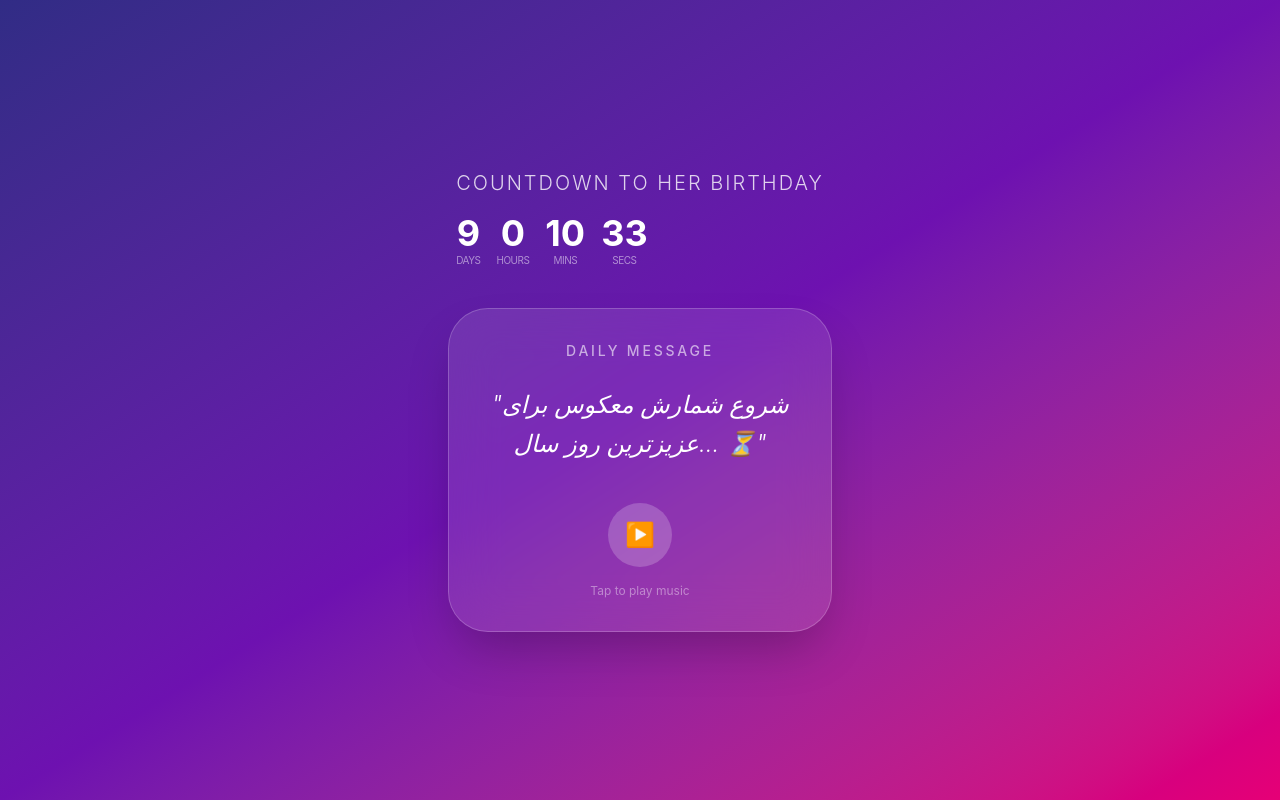
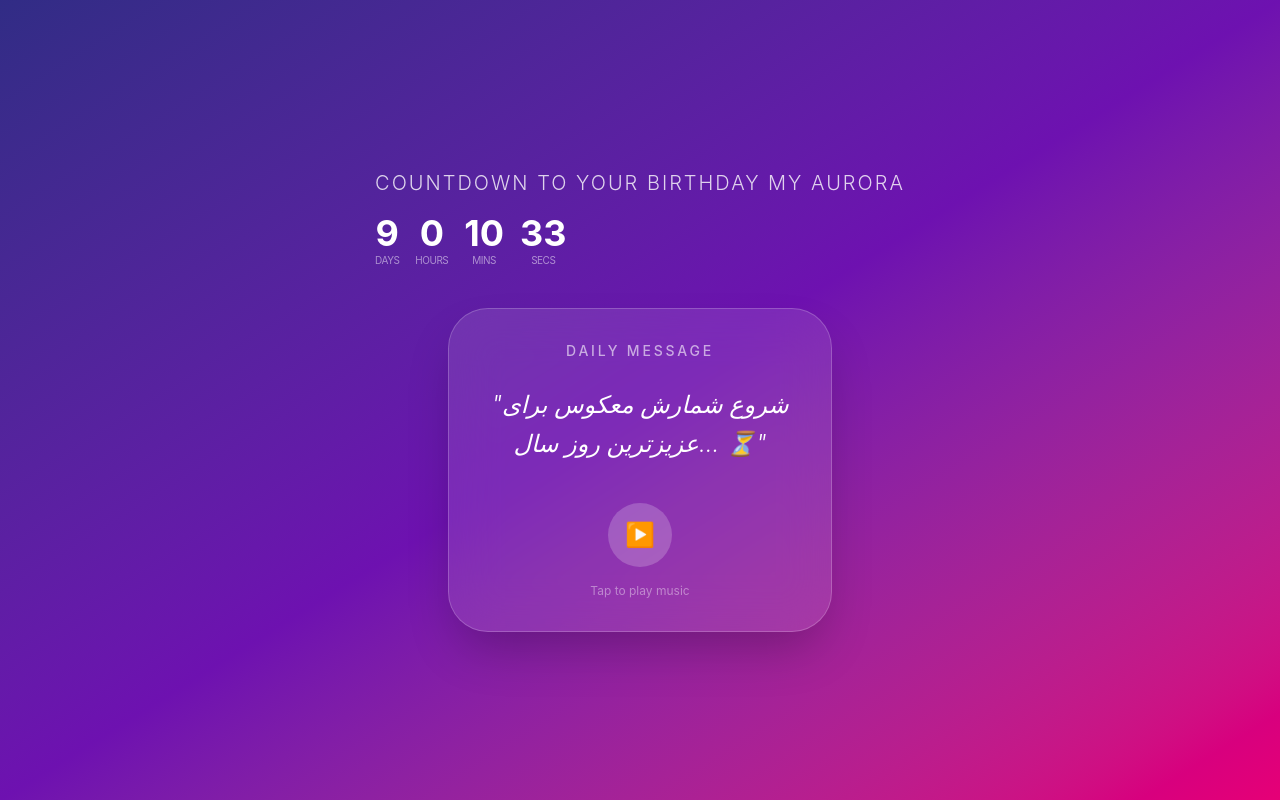
Before and after one commit to Yas22uni/birthday-countdown, a React (Vite) app: page / in a window 1280 px wide. Built offline with nearby package versions, Linux system fonts and the light colour scheme.

Commit message:
update title text

```diff
--- a/src/App.jsx
+++ b/src/App.jsx
@@ -21,7 +21,7 @@ const dailyMessages = [
 
 // ۳. پیام پیش‌فرض
 const DEFAULT_MESSAGE = {
-  message: "امروز هم روز قشنگی هست، درست مثل خودت... ✨",
+  message: "امروزم یه روز قشنگ دیگه مثل خود تو... ✨",
   songUrl: '/songs/song.mp3'
 };
 
@@ -94,7 +94,7 @@ function App() {
       {/* بخش شمارش معکوس */}
       <div className="mb-10 text-center">
         <h2 className="text-xl font-light tracking-widest uppercase mb-4 opacity-80">
-          {timeLeft.days > 0 ? "Countdown to her Birthday" : "Happy Birthday! 🎉"}
+          {timeLeft.days > 0 ? "Countdown to your Birthday my Aurora" : "Happy Birthday! 🎉"}
         </h2>
         <div className="flex gap-4 text-center">
           <TimeUnit value={timeLeft.days} label="Days" />
```
